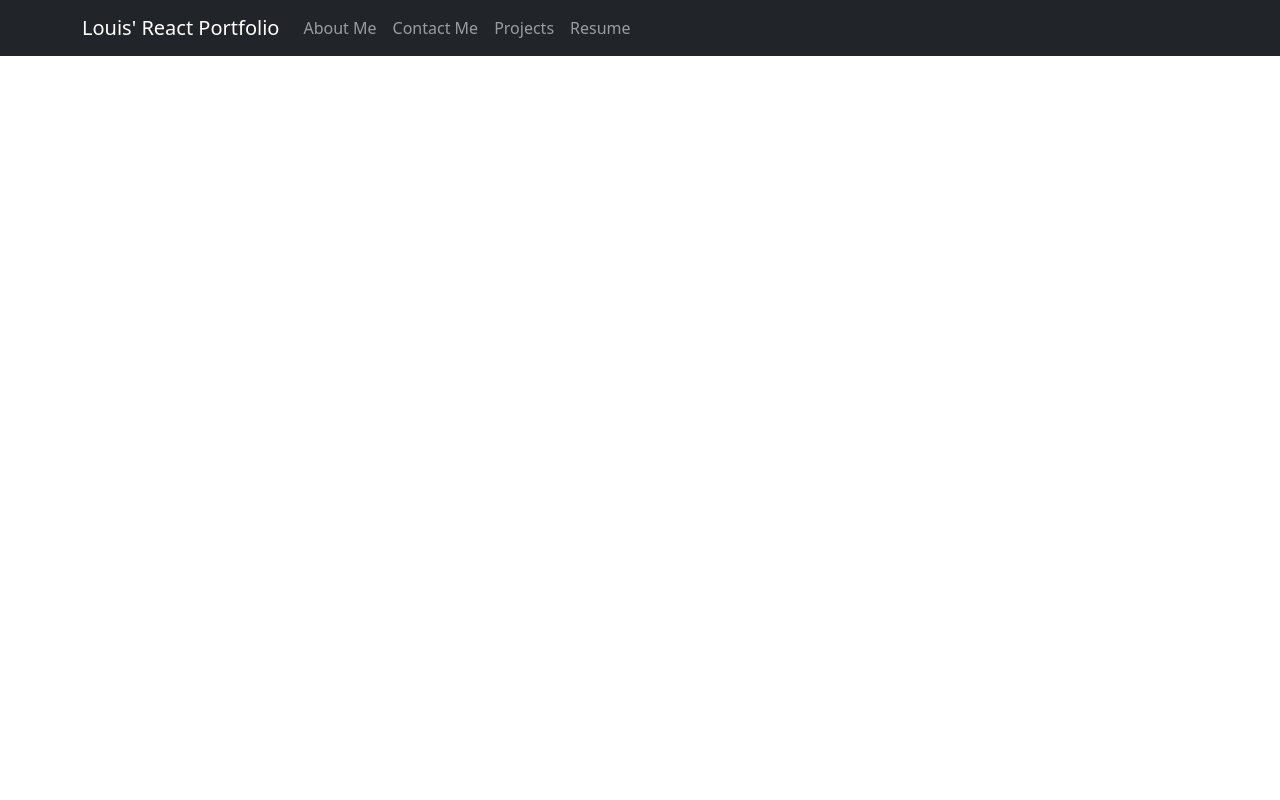
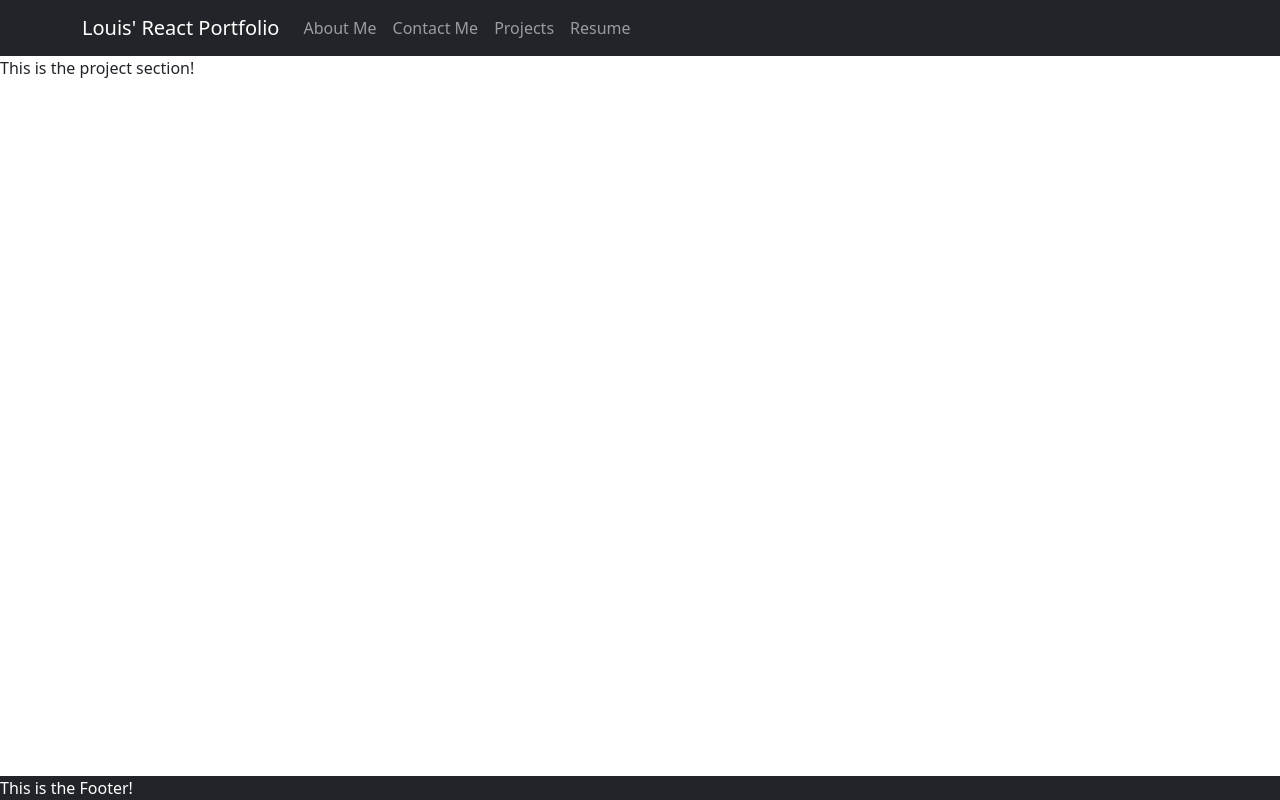
Before and after one commit to LDagnese/react-portfolio, a React (Create React App) app: page / in a window 1280 px wide. Built offline with nearby package versions, Linux system fonts and the light colour scheme.

Commit message:
footer is sticky, created Project component

```diff
--- a/src/App.css
+++ b/src/App.css
@@ -1,38 +1,3 @@
 .App {
   text-align: center;
 }
-
-.App-logo {
-  height: 40vmin;
-  pointer-events: none;
-}
-
-@media (prefers-reduced-motion: no-preference) {
-  .App-logo {
-    animation: App-logo-spin infinite 20s linear;
-  }
-}
-
-.App-header {
-  background-color: #282c34;
-  min-height: 100vh;
-  display: flex;
-  flex-direction: column;
-  align-items: center;
-  justify-content: center;
-  font-size: calc(10px + 2vmin);
-  color: white;
-}
-
-.App-link {
-  color: #61dafb;
-}
-
-@keyframes App-logo-spin {
-  from {
-    transform: rotate(0deg);
-  }
-  to {
-    transform: rotate(360deg);
-  }
-}
--- a/src/App.jsx
+++ b/src/App.jsx
@@ -1,11 +1,15 @@
 import './App.css';
 import 'bootstrap/dist/css/bootstrap.min.css';
 import NavHeader from './components/Nav';
+import Footer from './components/Footer';
+import Projects from './components/Project';
 
 function App() {
   return (
-    <div>
+    <div className='d-flex flex-column min-vh-100'>
       <NavHeader />
+      <Projects />
+      <Footer />
     </div>
   );
 }
--- /dev/null
+++ b/src/components/Footer/index.jsx
@@ -0,0 +1,11 @@
+import React from "react";
+
+function Footer() {
+    return(
+        <footer className="mt-auto bg-dark text-white">
+            This is the Footer!
+        </footer>
+    )
+}
+
+export default Footer;
--- /dev/null
+++ b/src/components/Project/index.jsx
@@ -0,0 +1,11 @@
+import React from "react";
+
+function Projects() {
+    return (
+        <div>
+            This is the project section!
+        </div>
+    )
+}
+
+export default Projects
```
